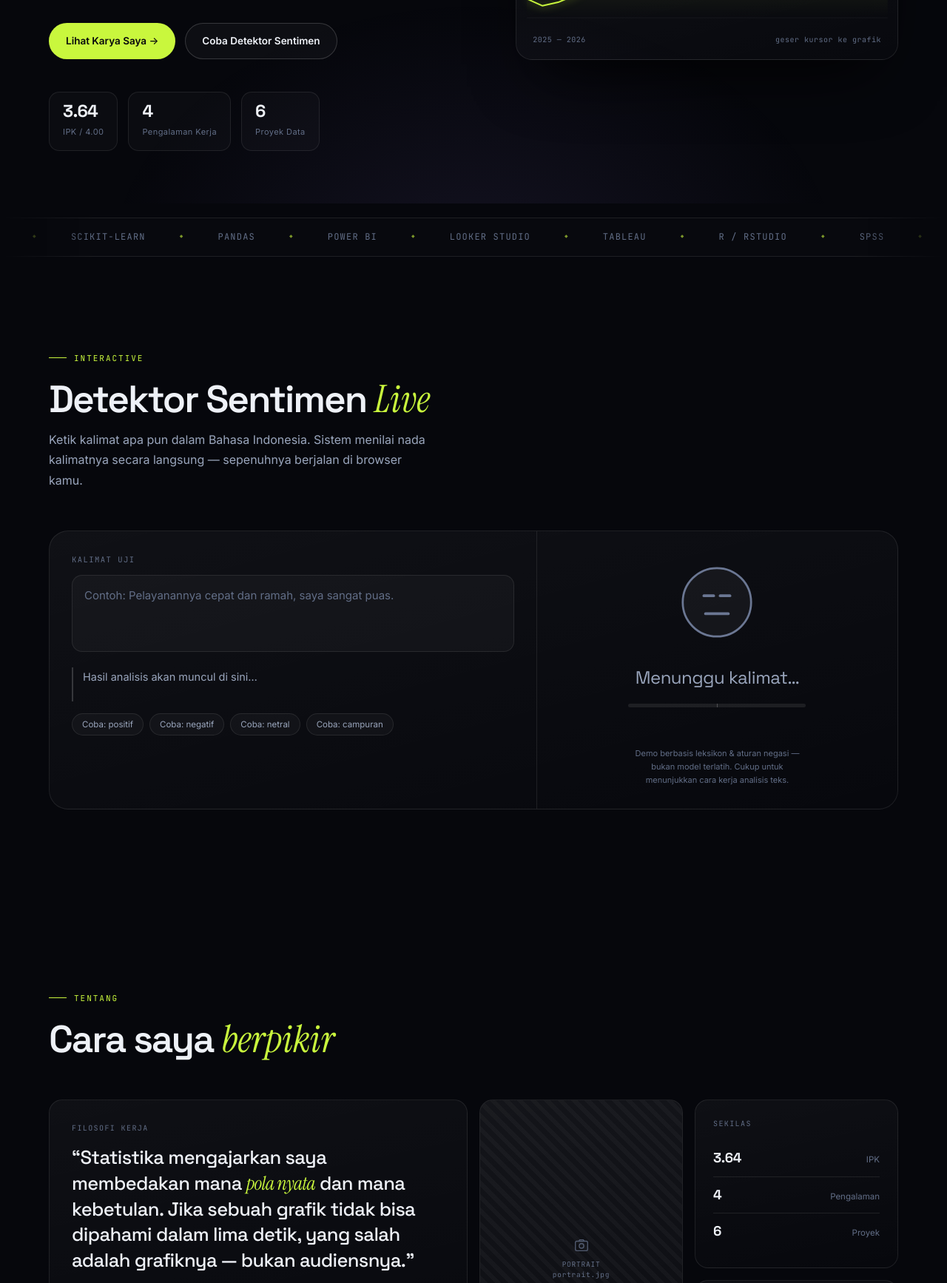
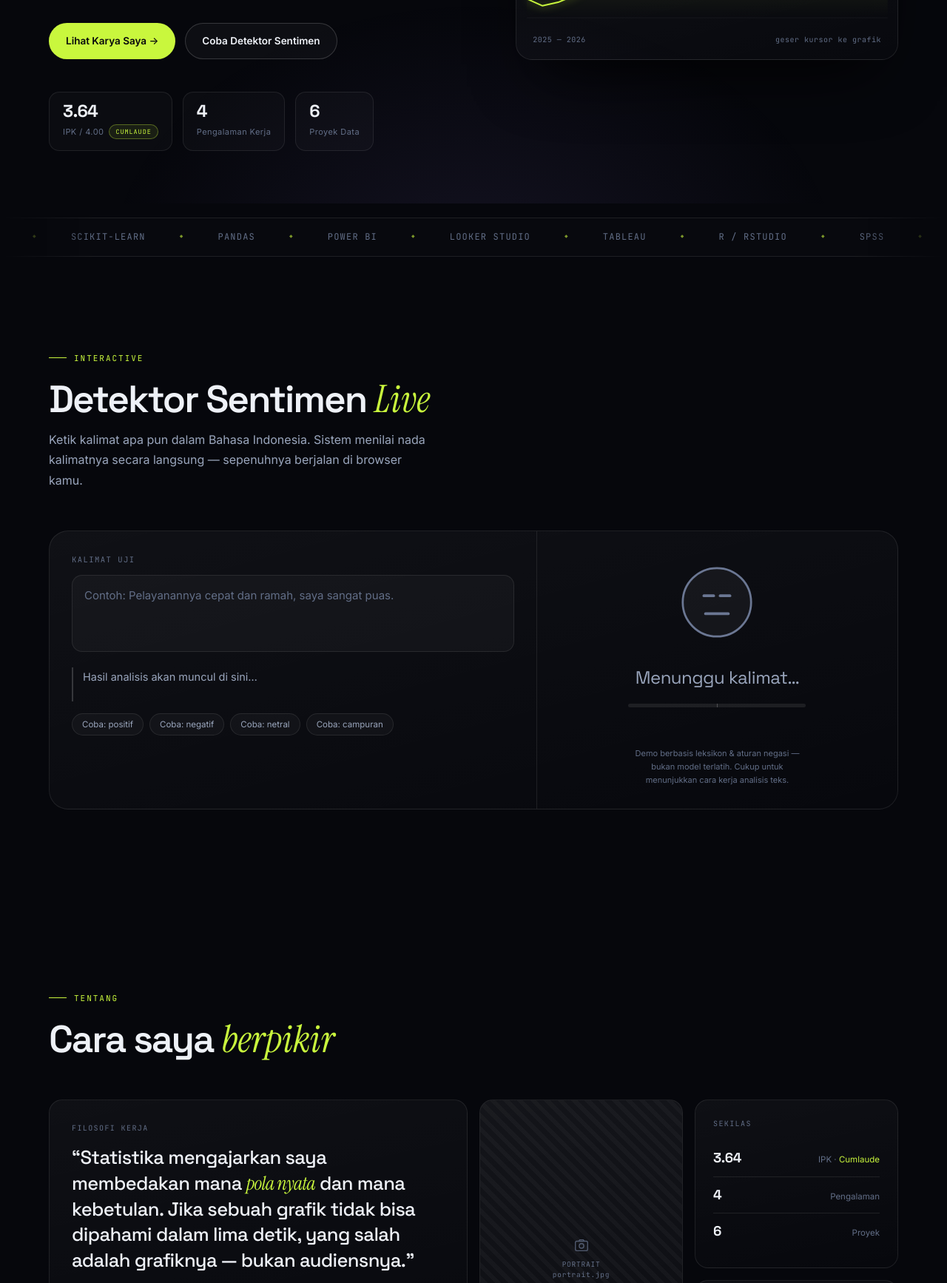
Before and after one commit to andiuliarahman/PortofolioAndi, a plain HTML site: page index.html in a window 1280 px wide. Shown: the part 525-2259 px from the top of the page at 74% size. Drawn offline with Linux system fonts and the light colour scheme.

Commit message:
Tambahkan predikat cumlaude pada IPK 3.64

```diff
--- a/index.html
+++ b/index.html
@@ -170,6 +170,13 @@ header.nav.stuck{
 .stat-chip:hover{border-color:var(--line-2);background:rgba(255,255,255,.05);transform:translateY(-2px);}
 .stat-chip b{display:block;font-family:'Space Grotesk';font-size:1.45rem;letter-spacing:-.03em;line-height:1.1;}
 .stat-chip span{font-size:11px;color:var(--mute);letter-spacing:.04em;}
+.cum{
+  display:inline-block;margin-left:7px;padding:2px 8px;border-radius:100px;vertical-align:1px;
+  font-family:'JetBrains Mono',monospace;font-style:normal;font-size:8.5px;letter-spacing:.11em;
+  text-transform:uppercase;color:var(--lime);border:1px solid rgba(201,247,61,.34);
+  background:rgba(201,247,61,.08);
+}
+.cum-t{font-style:normal;color:var(--lime);}
 
 /* chart card */
 .chart-card{
@@ -674,7 +681,7 @@ footer{border-top:1px solid var(--line);padding:30px 0;}
         <a href="#sentiment" class="btn btn-ghost" data-magnet>Coba Detektor Sentimen</a>
       </div>
       <div class="hero-stats">
-        <div class="stat-chip"><b data-count="3.64">0.00</b><span>IPK / 4.00</span></div>
+        <div class="stat-chip"><b data-count="3.64">0.00</b><span>IPK / 4.00</span><i class="cum">Cumlaude</i></div>
         <div class="stat-chip"><b data-count="4">0</b><span>Pengalaman Kerja</span></div>
         <div class="stat-chip"><b data-count="6">0</b><span>Proyek Data</span></div>
       </div>
@@ -785,7 +792,7 @@ footer{border-top:1px solid var(--line);padding:30px 0;}
 
       <div class="bcard b-stat rv d2">
         <div class="bt">Sekilas</div>
-        <div class="row"><b data-count="3.64">0.00</b><span>IPK</span></div>
+        <div class="row"><b data-count="3.64">0.00</b><span>IPK &middot; <i class="cum-t">Cumlaude</i></span></div>
         <div class="row"><b data-count="4">0</b><span>Pengalaman</span></div>
         <div class="row"><b data-count="6">0</b><span>Proyek</span></div>
       </div>
@@ -1006,7 +1013,7 @@ footer{border-top:1px solid var(--line);padding:30px 0;}
         <div>
           <div class="tl-when">2022 — 2026</div>
           <h3>S1 Statistika</h3>
-          <div class="where">Universitas Sebelas Maret (UNS) &middot; Surakarta &middot; IPK 3.64 / 4.00</div>
+          <div class="where">Universitas Sebelas Maret (UNS) &middot; Surakarta &middot; IPK 3.64 / 4.00 &middot; Cumlaude</div>
           <p>Fondasi teori peluang, inferensia, dan pemodelan statistik. Di sinilah saya mulai terbiasa mempertanyakan angka sebelum mempercayainya.</p>
           <button class="dt-btn" data-detail="kampus">Lihat detail <svg viewBox="0 0 24 24"><path d="M5 12h14M13 6l6 6-6 6"/></svg></button>
         </div>
@@ -1636,8 +1643,8 @@ $$('.bcard').forEach(card=>{
     kampus:{
       when:'2022 — 2026 &middot; PENDIDIKAN',
       title:'S1 Statistika &mdash; Universitas Sebelas Maret',
-      where:'Surakarta &middot; IPK 3.64 / 4.00 &middot; lulus 2026',
-      intro:'Sarjana Statistika di UNS dengan IPK 3.64 dari 4.00. Fokus yang paling saya tekuni: pemodelan statistik dan penerapannya untuk peramalan.',
+      where:'Surakarta &middot; IPK 3.64 / 4.00 &middot; cumlaude &middot; lulus 2026',
+      intro:'Sarjana Statistika di UNS dengan IPK 3.64 dari 4.00 dan predikat cumlaude. Fokus yang paling saya tekuni: pemodelan statistik dan penerapannya untuk peramalan.',
       blocks:[
         {h:'Yang saya dalami', items:[
           'Teori peluang dan inferensia statistik sebagai dasar mengambil kesimpulan dari data sampel.',
```
